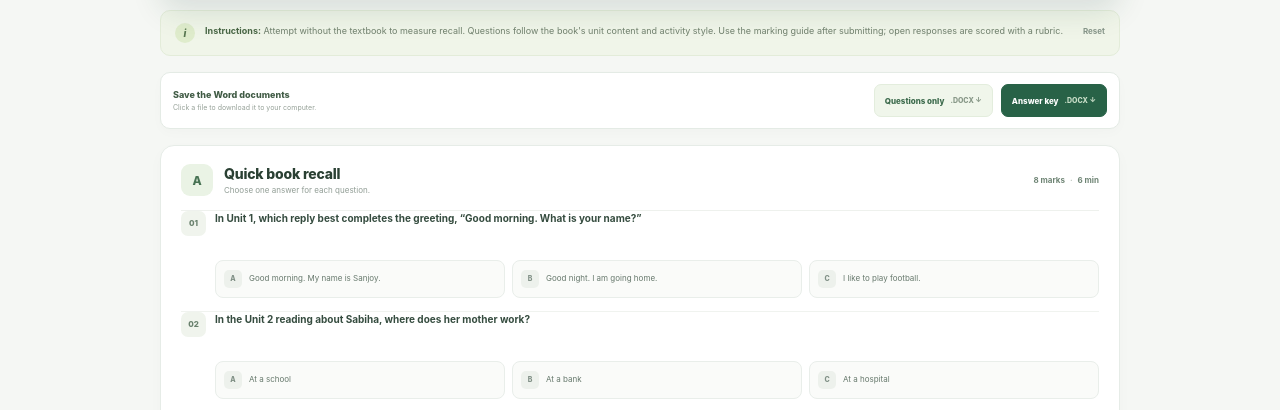
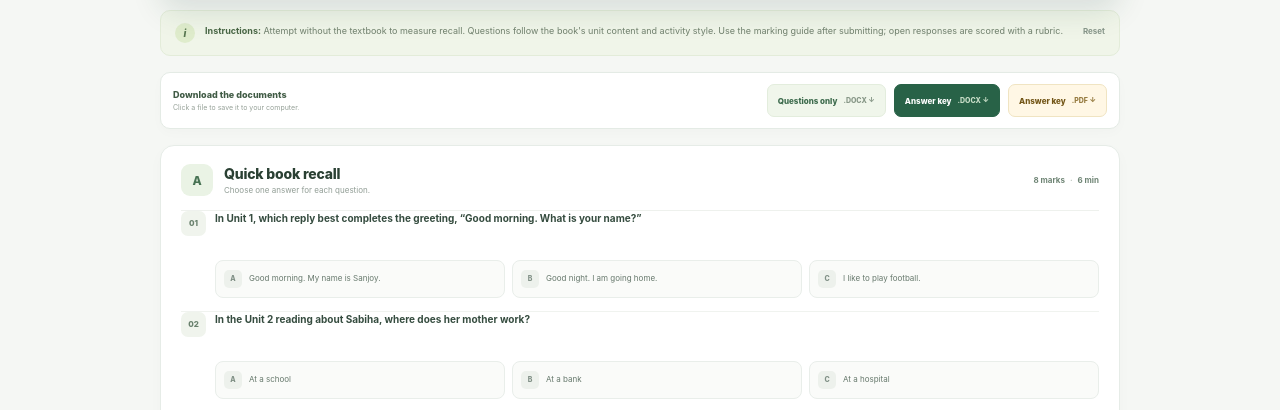
Before and after one commit to Omar-Joypurhat/QuestionBank-ClassThree, a website built with Vite: page teacher-test.html in a window 1280 px wide. Shown: the part 361-771 px from the top of the page. Built offline with nearby package versions, Linux system fonts and the light colour scheme.

Commit message:
Add PDF answer key download
Co-authored-by: arena-agent <297053741+arena-agent@users.noreply.github.com>

```diff
--- a/src/teacher-test.css
+++ b/src/teacher-test.css
@@ -124,6 +124,9 @@ a { color: inherit; }
 .download-answer { color: #fff; background: #286247; border-color: #286247; }
 .download-answer:hover { background: #1e543c; }
 .download-answer span { color: #c9dec8; }
+.download-pdf { color: #725516; background: #fff7e5; border-color: #f0e4c2; }
+.download-pdf:hover { background: #fff0cf; }
+.download-pdf span { color: #967b40; }
 
 @media (max-width: 720px) {
   .assessment-topbar { min-height: 61px; gap: 10px; padding: 0 15px; }
--- a/teacher-test.html
+++ b/teacher-test.html
@@ -47,10 +47,11 @@
           <button class="text-only-button" id="resetTest" type="button">Reset</button>
         </section>
 
-        <section class="download-strip" id="documents" aria-label="Download Word documents">
-          <div class="download-copy"><strong>Save the Word documents</strong><small>Click a file to download it to your computer.</small></div>
+        <section class="download-strip" id="documents" aria-label="Download assessment documents">
+          <div class="download-copy"><strong>Download the documents</strong><small>Click a file to save it to your computer.</small></div>
           <a class="download-doc-button" href="./downloads/Class_3_English_Teacher_Readiness_Questions.docx" download>Questions only <span>.DOCX ↓</span></a>
           <a class="download-doc-button download-answer" href="./downloads/Class_3_English_Teacher_Readiness_Answer_Key.docx" download>Answer key <span>.DOCX ↓</span></a>
+          <a class="download-doc-button download-pdf" href="./downloads/Class_3_English_Teacher_Readiness_Answer_Key.pdf" download>Answer key <span>.PDF ↓</span></a>
         </section>
 
         <form id="assessmentForm" class="assessment-paper">
```
Also changed, not shown: README.md, 1 other file.
